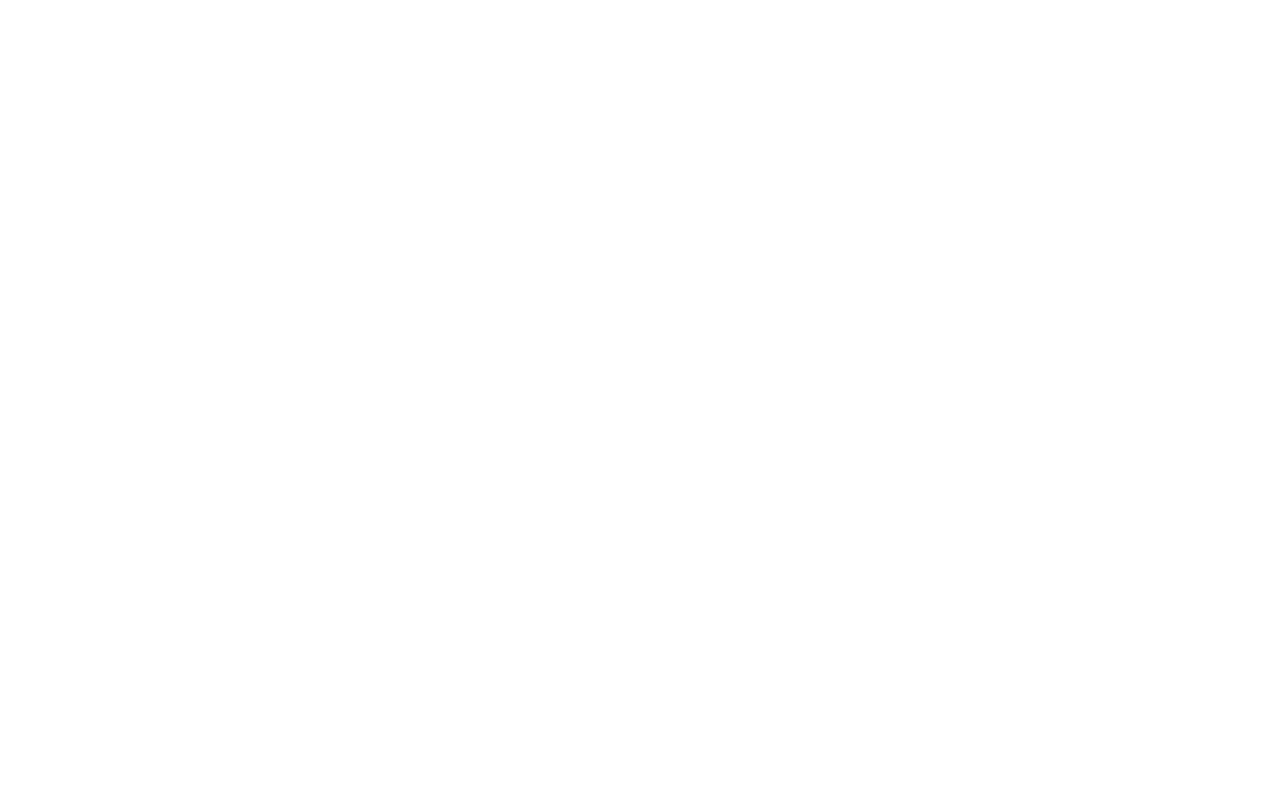
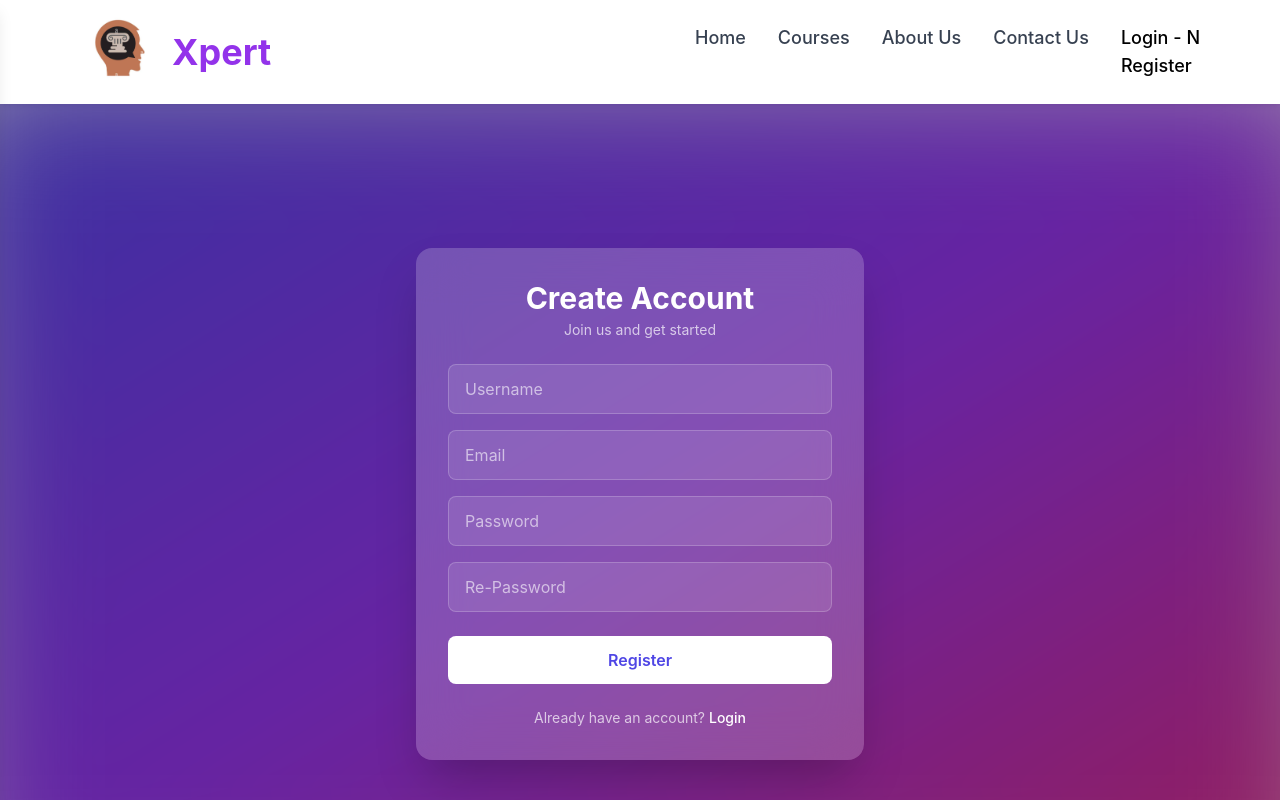
Before and after one commit to anmolgarg154/course-frontend, a React (Create React App) app: page /register in a window 1280 px wide. Before the commit this address had no page. Shown: the top 800 px of the page. Built offline with nearby package versions, Linux system fonts and the light colour scheme.

Commit message:
addition

```diff
--- a/package.json
+++ b/package.json
@@ -12,8 +12,10 @@
     "react": "^19.2.1",
     "react-dom": "^19.2.1",
     "react-icons": "^5.5.0",
+    "react-redux": "^9.2.0",
     "react-router-dom": "^7.10.1",
     "react-scripts": "5.0.1",
+    "redux": "^5.0.1",
     "web-vitals": "^2.1.4"
   },
   "scripts": {
--- /dev/null
+++ b/src/Action.js
@@ -0,0 +1 @@
+export let setLogin = (value)=>({type:'setLogin', value})
--- a/src/App.js
+++ b/src/App.js
@@ -7,7 +7,9 @@
 import CourseDetails from "./Components/CourseDetails";
 import AboutUs from "./Components/AboutUs";
 import CareerSupport from "./Components/CareerSupport";
-import  Contact from "./Components/Contact";
+import Contact from "./Components/Contact";
+import Login from "./Components/Login";
+import Register from "./Components/Register";
 
 function App() {
   return (
@@ -19,9 +21,11 @@
         <Route path="/courses/:id" element={<CourseDetails />} />
         <Route path="/packs" element={<Packs />} />
         <Route path="/aa" element={<Single />} />
-        <Route path="/AboutUs" element={<AboutUs/>} />
-        <Route path="/carrer" element={<CareerSupport/>}/>
-        <Route path="/cc" element={<Contact/>} />
+        <Route path="/AboutUs" element={<AboutUs />} />
+        <Route path="/carrer" element={<CareerSupport />} />
+        <Route path="/cc" element={<Contact />} />
+        <Route path="/login" element={<Login />} />
+        <Route path="/register" element={<Register />} />
       </Route>
 
       {/* Admin route (no header/footer) */}
--- /dev/null
+++ b/src/AppReducer.js
@@ -0,0 +1,8 @@
+let obj = {total:0,isLogin:'N', isProfile:{}}
+export function AppReducer(state=obj,action) {
+  if(action.type === 'setLogin'){
+    return{...state, isLogin:action.value}
+  }else {
+    return state;
+  }
+}
--- /dev/null
+++ b/src/Components/Login.js
@@ -0,0 +1,73 @@
+import React from 'react'
+import { Link } from 'react-router-dom'
+
+function Login() {
+  return (
+    <div className="min-h-screen flex items-center justify-center relative overflow-hidden">
+
+      {/* Blurred Background */}
+      <div className="absolute inset-0 bg-gradient-to-br from-indigo-600 via-purple-600 to-pink-600 blur-3xl scale-110"></div>
+      <div className="absolute inset-0 bg-black/30"></div>
+
+      {/* Login Card */}
+      <div className="relative z-10 w-[90%] max-w-md rounded-2xl bg-white/20 backdrop-blur-xl shadow-2xl p-8">
+
+        {/* Heading */}
+        <div className="text-center mb-6">
+          <h1 className="text-3xl font-bold text-white">Welcome Back</h1>
+          <p className="text-sm text-white/70 mt-1">
+            Login to your account
+          </p>
+        </div>
+
+        {/* Form UI */}
+        <div className="flex flex-col gap-4">
+
+          <input
+            type="email"
+            placeholder="Email"
+            className="w-full rounded-lg bg-white/10 border border-white/20 px-4 py-3 text-white placeholder-white/60 focus:outline-none focus:ring-2 focus:ring-white/40"
+          />
+
+          <input
+            type="password"
+            placeholder="Password"
+            className="w-full rounded-lg bg-white/10 border border-white/20 px-4 py-3 text-white placeholder-white/60 focus:outline-none focus:ring-2 focus:ring-white/40"
+          />
+
+          {/* Remember / Forgot */}
+          <div className="flex items-center justify-between text-sm text-white/70">
+            <label className="flex items-center gap-2 cursor-pointer">
+              <input type="checkbox" className="accent-white" />
+              Remember me
+            </label>
+            <span className="cursor-pointer hover:underline">
+              Forgot password?
+            </span>
+          </div>
+
+          <button
+            type="submit"
+            className="mt-2 w-full rounded-lg bg-white text-indigo-600 font-semibold py-3 hover:bg-white/90 transition"
+          >
+            Login
+          </button>
+
+        </div>
+
+        {/* Footer */}
+        <p className="text-center text-sm text-white/70 mt-6">
+          Don’t have an account?
+         <Link to="/register">
+          <span className="text-white font-medium cursor-pointer hover:underline ml-1">
+            Register
+          </span>
+         </Link>
+        </p>
+
+      </div>
+    </div>
+  )
+}
+
+export default Login
--- /dev/null
+++ b/src/Components/Register.js
@@ -0,0 +1,74 @@
+import React from 'react'
+import { Link } from 'react-router-dom'
+
+function Register() {
+  return (
+    <div className="min-h-screen flex items-center justify-center relative overflow-hidden">
+
+      {/* Blurred Background */}
+      <div className="absolute inset-0 bg-gradient-to-br from-indigo-600 via-purple-600 to-pink-600 blur-3xl scale-110"></div>
+      <div className="absolute inset-0 bg-black/30"></div>
+
+      {/* Register Card */}
+      <div className="relative z-10 w-[90%] max-w-md rounded-2xl bg-white/20 backdrop-blur-xl shadow-2xl p-8">
+
+        {/* Heading */}
+        <div className="text-center mb-6">
+          <h1 className="text-3xl font-bold text-white">Create Account</h1>
+          <p className="text-sm text-white/70 mt-1">
+            Join us and get started
+          </p>
+        </div>
+
+        {/* Form UI */}
+        <div className="flex flex-col gap-4">
+
+          <input
+            type="text"
+            placeholder="Username"
+            className="w-full rounded-lg bg-white/10 border border-white/20 px-4 py-3 text-white placeholder-white/60 focus:outline-none focus:ring-2 focus:ring-white/40"
+          />
+
+          <input
+            type="email"
+            placeholder="Email"
+            className="w-full rounded-lg bg-white/10 border border-white/20 px-4 py-3 text-white placeholder-white/60 focus:outline-none focus:ring-2 focus:ring-white/40"
+          />
+
+          <input
+            type="password"
+            placeholder="Password"
+            className="w-full rounded-lg bg-white/10 border border-white/20 px-4 py-3 text-white placeholder-white/60 focus:outline-none focus:ring-2 focus:ring-white/40"
+          />
+
+          <input
+            type="password"
+            placeholder="Re-Password"
+            className="w-full rounded-lg bg-white/10 border border-white/20 px-4 py-3 text-white placeholder-white/60 focus:outline-none focus:ring-2 focus:ring-white/40"
+          />
+
+          <button
+            type="submit"
+            className="mt-2 w-full rounded-lg bg-white text-indigo-600 font-semibold py-3 hover:bg-white/90 transition"
+          >
+            Register
+          </button>
+
+        </div>
+
+        {/* Footer */}
+        <p className="text-center text-sm text-white/70 mt-6">
+          Already have an account?
+          <Link to="/login">
+          <span className="text-white font-medium cursor-pointer hover:underline ml-1">
+            Login
+          </span>
+          </Link>
+        </p>
+
+      </div>
+    </div>
+  )
+}
+
+export default Register
--- a/src/Components/header.js
+++ b/src/Components/header.js
@@ -1,10 +1,27 @@
-import { useState } from "react";
+import { useEffect, useState } from "react";
 import logo from "../Components/Images/header.png";
 import { Link, NavLink } from "react-router-dom";
 import { HiMenu, HiX } from "react-icons/hi";
+import { connect } from "react-redux";
 
-function Header() {
+function Header({ commonData }) {
   const [open, setOpen] = useState(false);
+
+  function login() {
+    return (
+      <>
+        <li className="nav-item active">
+          <Link className="nav-link" to="/register">Register</Link>
+        </li>
+        <li className="nav-item active">
+          <Link className="nav-link" to="/login">Login</Link>
+        </li>
+      </>
+    )
+  }
+  useEffect(() => {
+    login()
+  }, [])
 
   return (
     <>
@@ -35,6 +52,12 @@
               </NavLink>
             </li>
           ))}
+          {commonData.isLogin == 'N' &&
+            <div classname="flex gap-4">
+              <li>Login -  {commonData.isLogin}</li>
+              <li>Register</li>
+            </div>
+          }
         </ul>
 
         {/* Mobile Hamburger */}
@@ -46,13 +69,7 @@
         </button>
       </nav>
 
-      {/* Mobile Overlay */}
-      {open && (
-        <div
-          className="fixed inset-0 bg-black bg-opacity-40 z-40"
-          onClick={() => setOpen(false)}
-        ></div>
-      )}
+
 
       {/* Mobile Sidebar */}
       <div
@@ -79,4 +96,5 @@
   );
 }
 
-export default Header;
+let connectToStore = (state) => ({ commonData: state });
+export default connect(connectToStore)(Header);
--- a/src/index.js
+++ b/src/index.js
@@ -4,12 +4,18 @@
 import App from './App';
 import reportWebVitals from './reportWebVitals';
 import { BrowserRouter } from 'react-router-dom';
+import {createStore} from 'redux';
+import {AppReducer} from './AppReducer';
+import { Provider} from 'react-redux';
 
+const myStore = createStore(AppReducer)
 const root = ReactDOM.createRoot(document.getElementById('root'));
 root.render(
   <React.StrictMode>
     <BrowserRouter>
-    <App />
+       <Provider store={myStore}>
+        <App/>
+       </Provider>
     </BrowserRouter>
 
   </React.StrictMode>
```
Also changed, not shown: src/Components/CareerSupport.js (+73 -3 lines), 1 other file (tests, documents, lock files or other folders).
